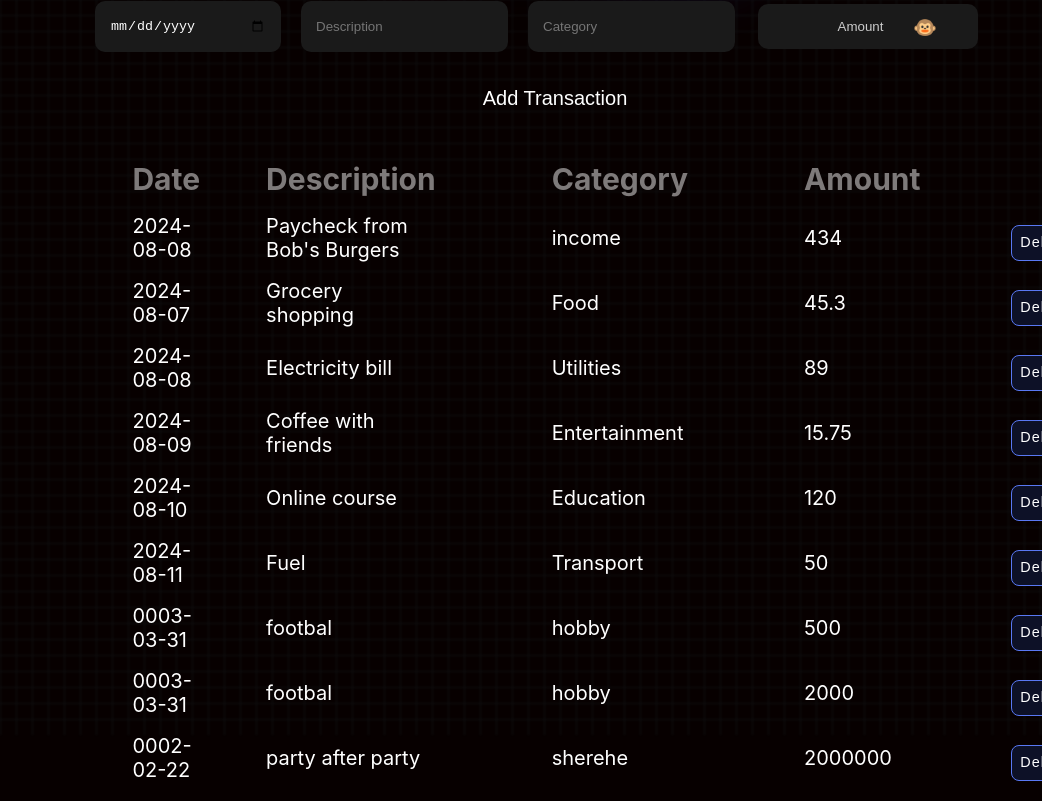
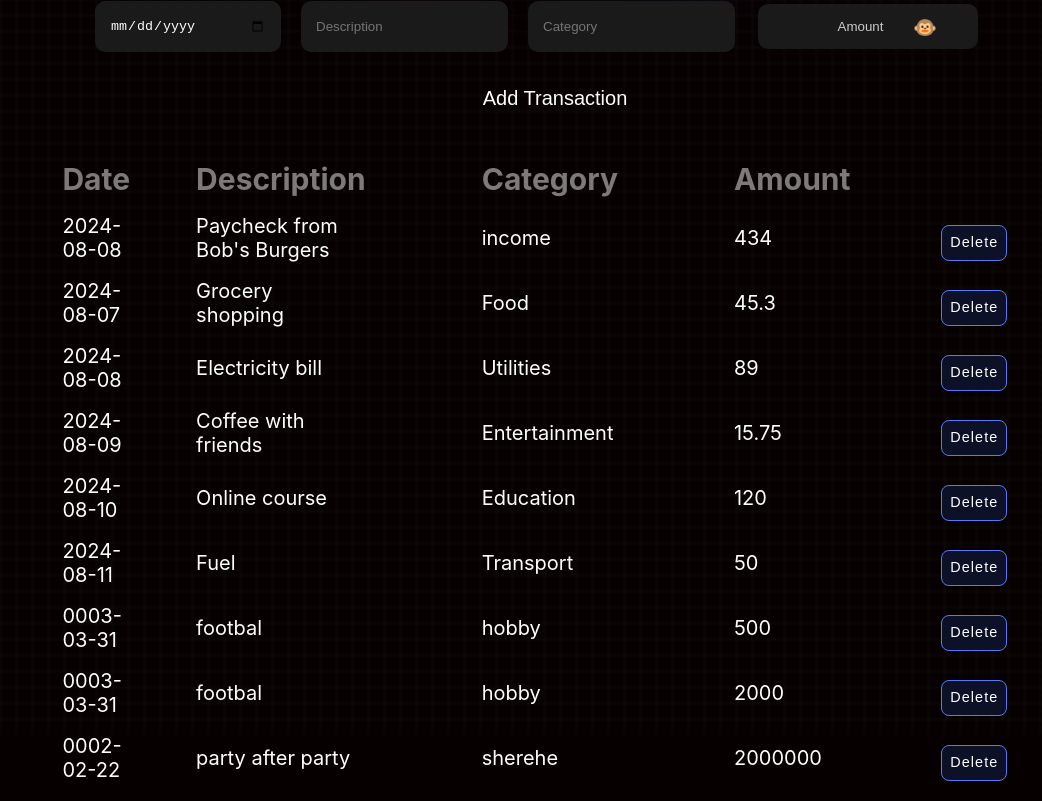
Before and after one commit to markkamau254/Phase-2-Code-Challenge, a React (Create React App) app: page / in a window 1280 px wide. Shown: the part 405-1206 px from the top of the page, without its empty margins (238-1280 px from the left). Built offline with nearby package versions, Linux system fonts and the light colour scheme; a web font is replaced by a local one.

Commit message:
move table 70px left

```diff
--- a/src/App.css
+++ b/src/App.css
@@ -45,6 +45,8 @@ table {
   margin: 0px 200px 0 200px;
   border-spacing: 15px;
   color: white;
+  position: relative;
+  left: -70px;
 }
 
 tr {
```
